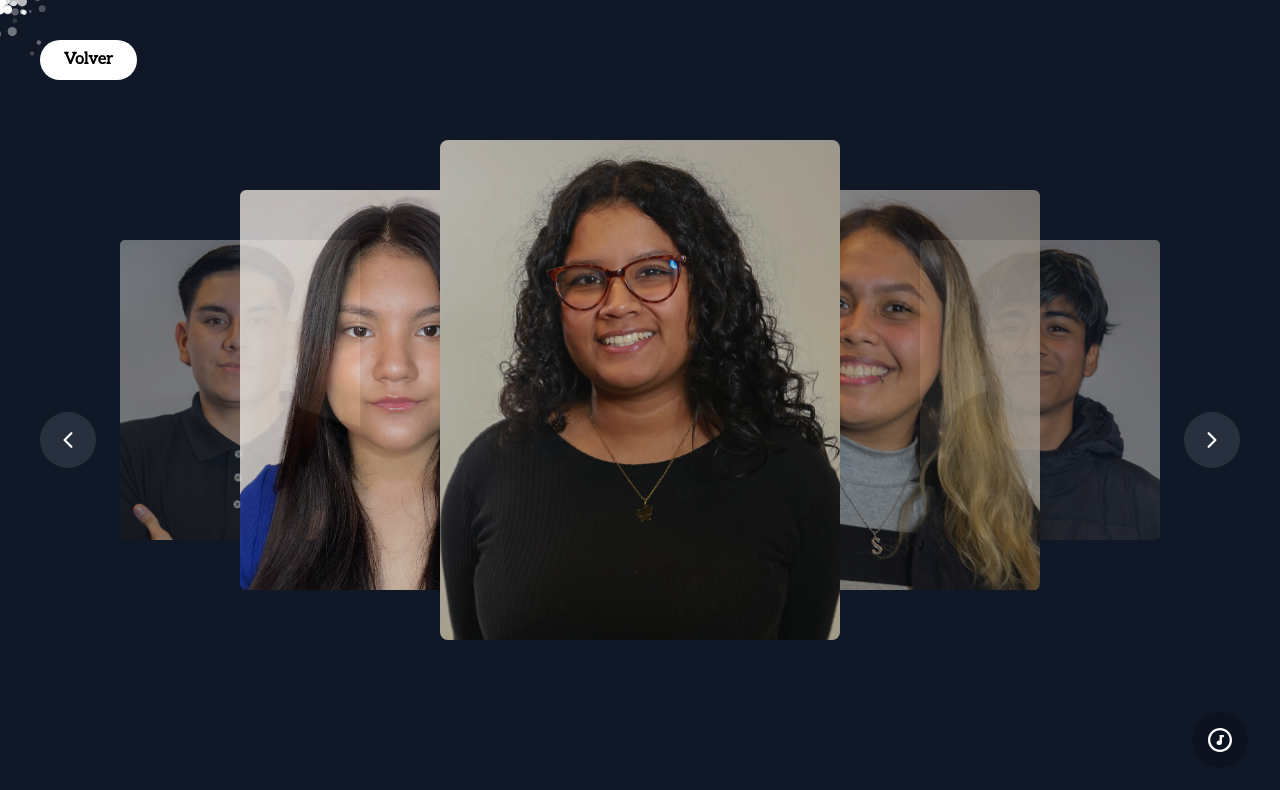
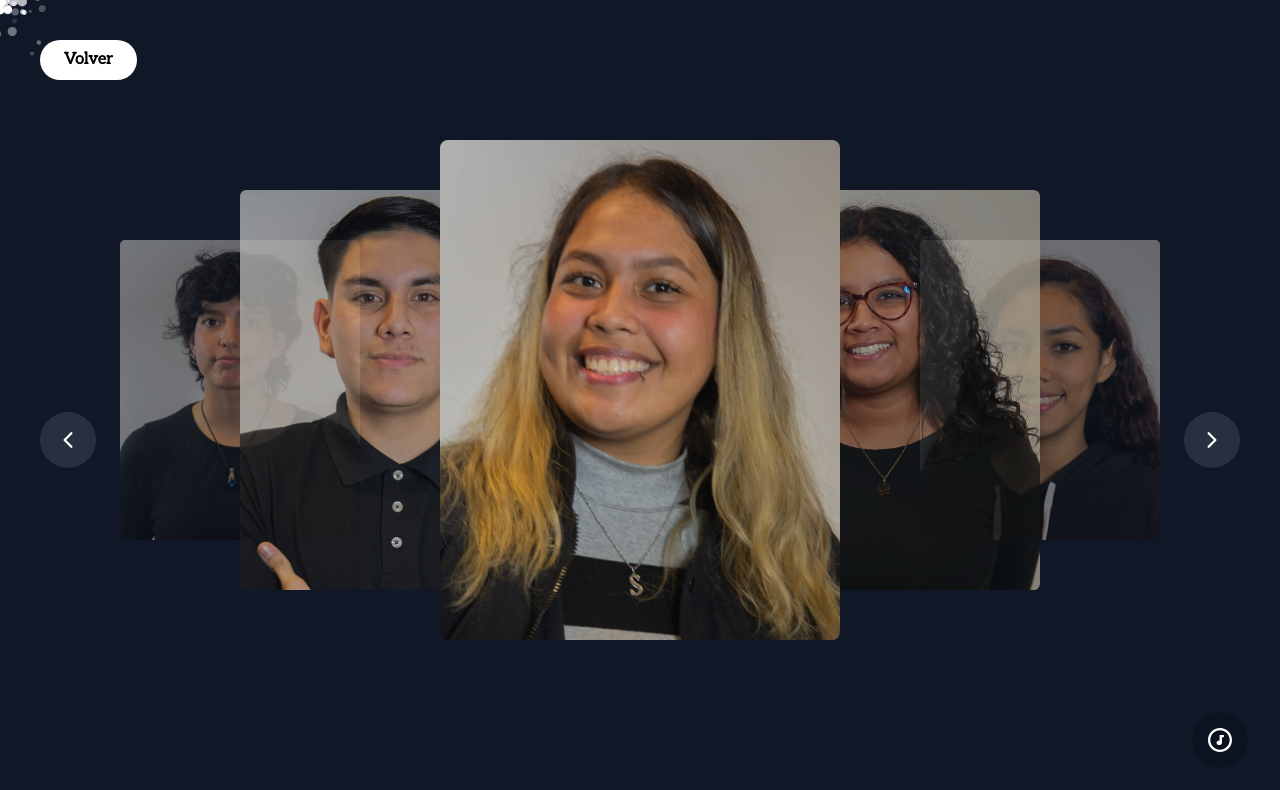
Before and after one commit to alonsoyiyi/web-silvia, a Next.js app: page /sobrenosotros in a window 1280 px wide. Shown: the top 790 px of the page. Built offline with nearby package versions, Linux system fonts and the light colour scheme.

Commit message:
fix menores

```diff
--- a/app/sobrenosotros/page.js
+++ b/app/sobrenosotros/page.js
@@ -7,19 +7,35 @@ import { IoChevronBackOutline, IoChevronForwardOutline } from 'react-icons/io5';
 
 const teamData = [
 	{
+		id: 2,
+		image: '/team/silvia.webp',
+		name: 'Silvia Malca',
+		role: 'Dirección',
+		bio: 'Especialista en gestión de proyectos audiovisuales con un enfoque en contenido documental y narrativas innovadoras.',
+	},
+	{
 		id: 1,
 		image: '/team/ashly.webp',
 		name: 'Ashly Paraizaman',
-		role: 'Productora',
+		role: 'Producción',
 		bio: 'Líder visionario con más de 8 años de experiencia en proyectos transmedia. Apasionado por contar historias que conecten con las personas.',
 	},
 	{
-		id: 2,
-		image: '/team/silvia.webp',
-		name: 'Silvia Malca',
-		role: 'Directora',
-		bio: 'Especialista en gestión de proyectos audiovisuales con un enfoque en contenido documental y narrativas innovadoras.',
+		id: 7,
+		image: '/team/helen.webp',
+		name: 'Helen Alejandro',
+		role: 'Asistente de Producción',
+		bio: 'Creador de mundos virtuales y experiencias visuales que desafían la imaginación.',
 	},
+
+	{
+		id: 9,
+		image: '/team/deoux.webp',
+		name: 'Deoux Cordero',
+		role: 'Dirección de Arte',
+		bio: 'Maestro en el arte de dar ritmo y vida a las historias a través del montaje.',
+	},
+
 	{
 		id: 3,
 		image: '/team/luis.webp',
@@ -38,7 +54,7 @@ const teamData = [
 		id: 5,
 		image: '/team/kiara.webp',
 		name: 'Kiara Porras',
-		role: 'Cámara',
+		role: 'Cámaras',
 		bio: 'Programador creativo especializado en crear experiencias interactivas que desafían los límites de la narrativa tradicional.',
 	},
 	{
@@ -48,26 +64,13 @@ const teamData = [
 		role: 'Edición',
 		bio: 'Escritora apasionada por entrelazar realidad y ficción en historias que cautivan y transforman.',
 	},
-	{
-		id: 7,
-		image: '/team/helen.webp',
-		name: 'Helen Alejandro',
-		role: 'Asistente de Producción',
-		bio: 'Creador de mundos virtuales y experiencias visuales que desafían la imaginación.',
-	},
+
 	{
 		id: 8,
 		image: '/team/gonzalo.webp',
 		name: 'Gonzalo Verástegui',
 		role: 'Sonido',
 		bio: 'Artista visual con una visión única para crear atmósferas y estéticas memorables.',
-	},
-	{
-		id: 9,
-		image: '/team/deoux.webp',
-		name: 'Deoux Cordero',
-		role: 'Direcctora de Arte',
-		bio: 'Maestro en el arte de dar ritmo y vida a las historias a través del montaje.',
 	}
 ];
 
```
